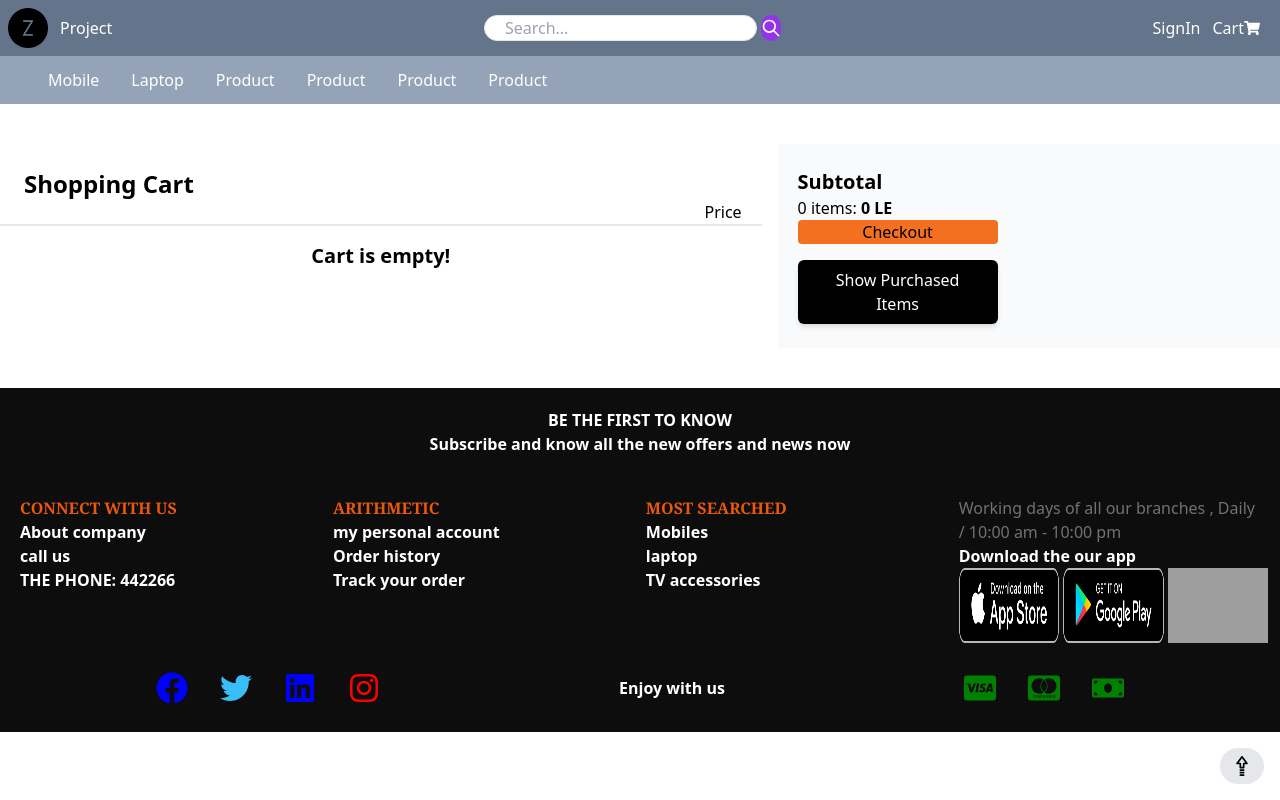
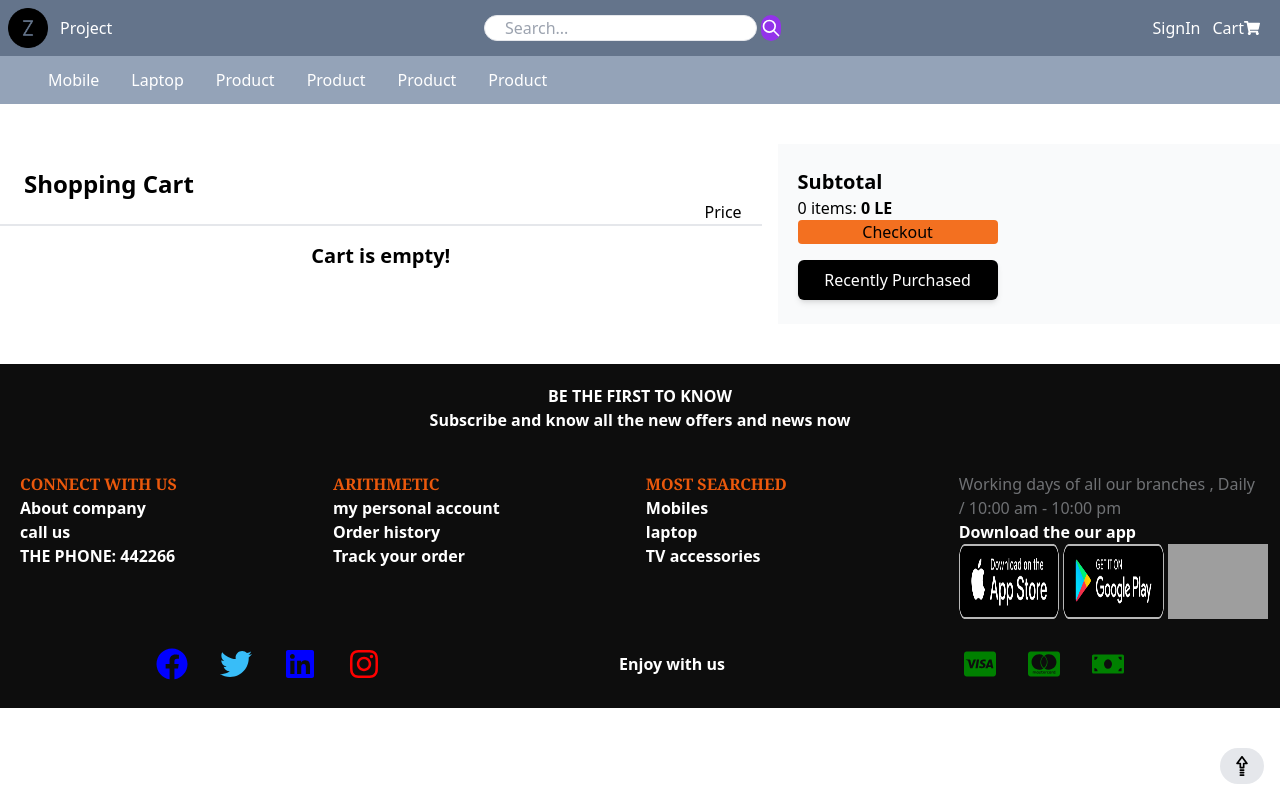
Before and after one commit to eslamsobhy/ecommerce-front-end, a React (Vite) app: page /cart in a window 1280 px wide. Built offline with nearby package versions, Linux system fonts and the light colour scheme; grey boxes are pictures that could not be loaded.

Commit message:
styleFixes

```diff
--- a/src/pages/Cart.jsx
+++ b/src/pages/Cart.jsx
@@ -83,7 +83,7 @@ const Cart = () => {
                 className="mt-4 bg-black text-white py-2 px-4 rounded-md max-w-[200px] shadow-md hover:bg-orange-600 focus:outline-none"
                 onClick={togglePurchasedItems}
               >
-                Show Purchased Items
+                Recently Purchased
               </button>
             </div>
             {showPurchasedItems && window.localStorage.getItem('purchasedItems') && (
--- a/src/pages/Checkout.jsx
+++ b/src/pages/Checkout.jsx
@@ -66,7 +66,7 @@ const Checkout = (props) => {
 
       <div className="flex flex-col md:flex-row justify-between">
         {/* Form */}
-        <div className="mx-auto xl:m-10 md:m-10 sm:my-10 min-w-[350px] self-end">
+        <div className="mx-auto xl:m-10 md:m-10 sm:my-10 min-w-[350px] ">
           <form onSubmit={handleSubmit(onSubmit)} className="mx-auto xl:m-10 md:m-10 sm:my-10 min-w-[350px]">
             <div className="mb-4">
               <label htmlFor="name" className="block mb-2">
@@ -174,9 +174,9 @@ const Checkout = (props) => {
         </div>
 
         {/* Items */}
-        <div className="bg-orange-100 m-3 p-1 rounded-lg border border-orange-400 items drop-shadow-md flex flex-wrap items-start">
+        <div className="  m-3 p-1 rounded-lg items drop-shadow-md flex flex-wrap items-start ">
           {CartCTX.items ? CartCTX.items.map((product) => (
-            <div key={product.id} className="card border border-orange-400 max-w-[120px] my-10 mx-1 p-2 w-96 bg-white shadow-md rounded-lg">
+            <div key={product.id} className="card border max-w-[120px] my-10 mx-1 p-2 w-96 bg-white shadow-md rounded-lg">
               <figure><img src={product.image} /></figure>
               <div className="card-body">
                 <h2 className="card-title text-bold">{product.name}</h2>
```
